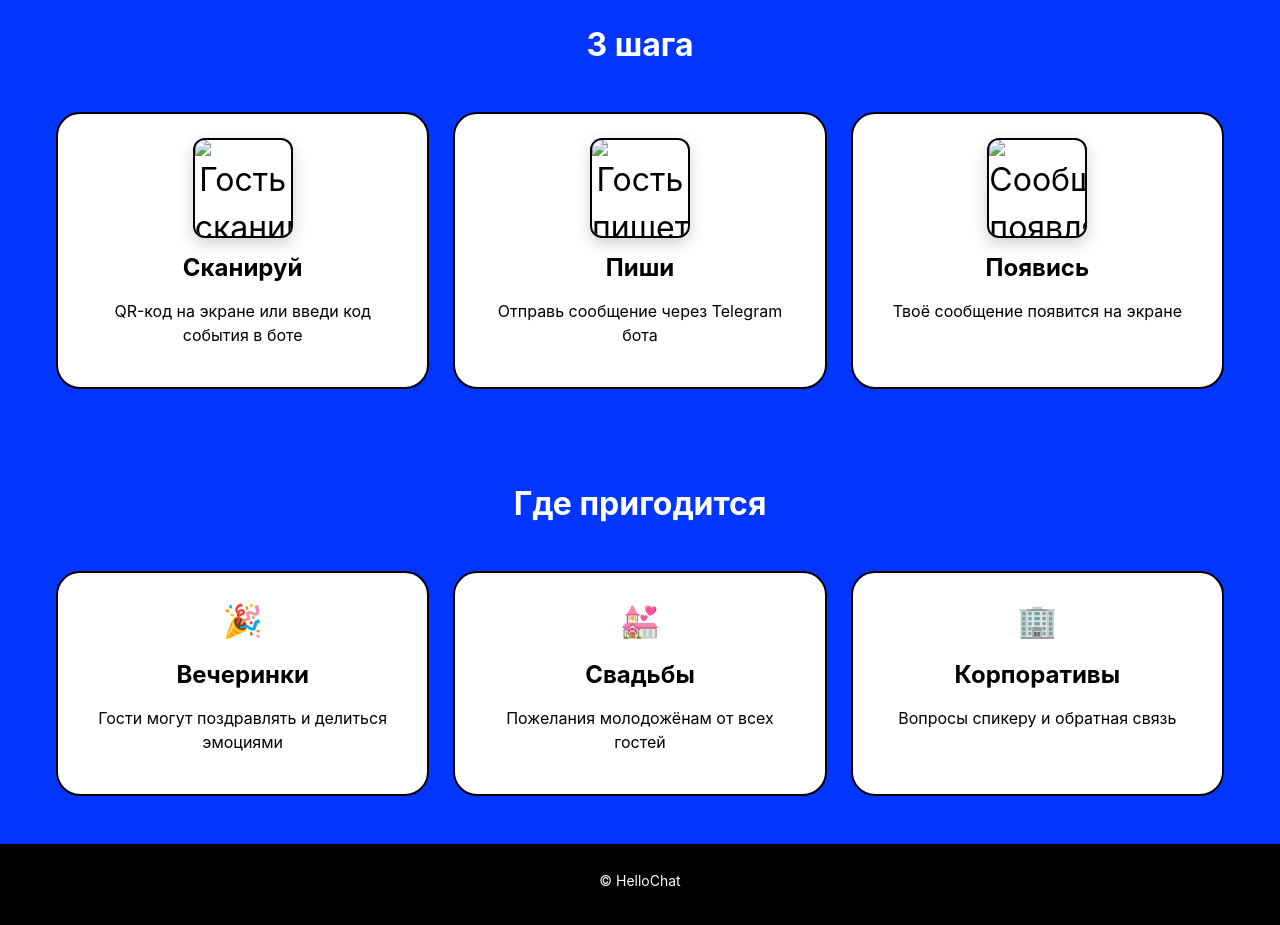
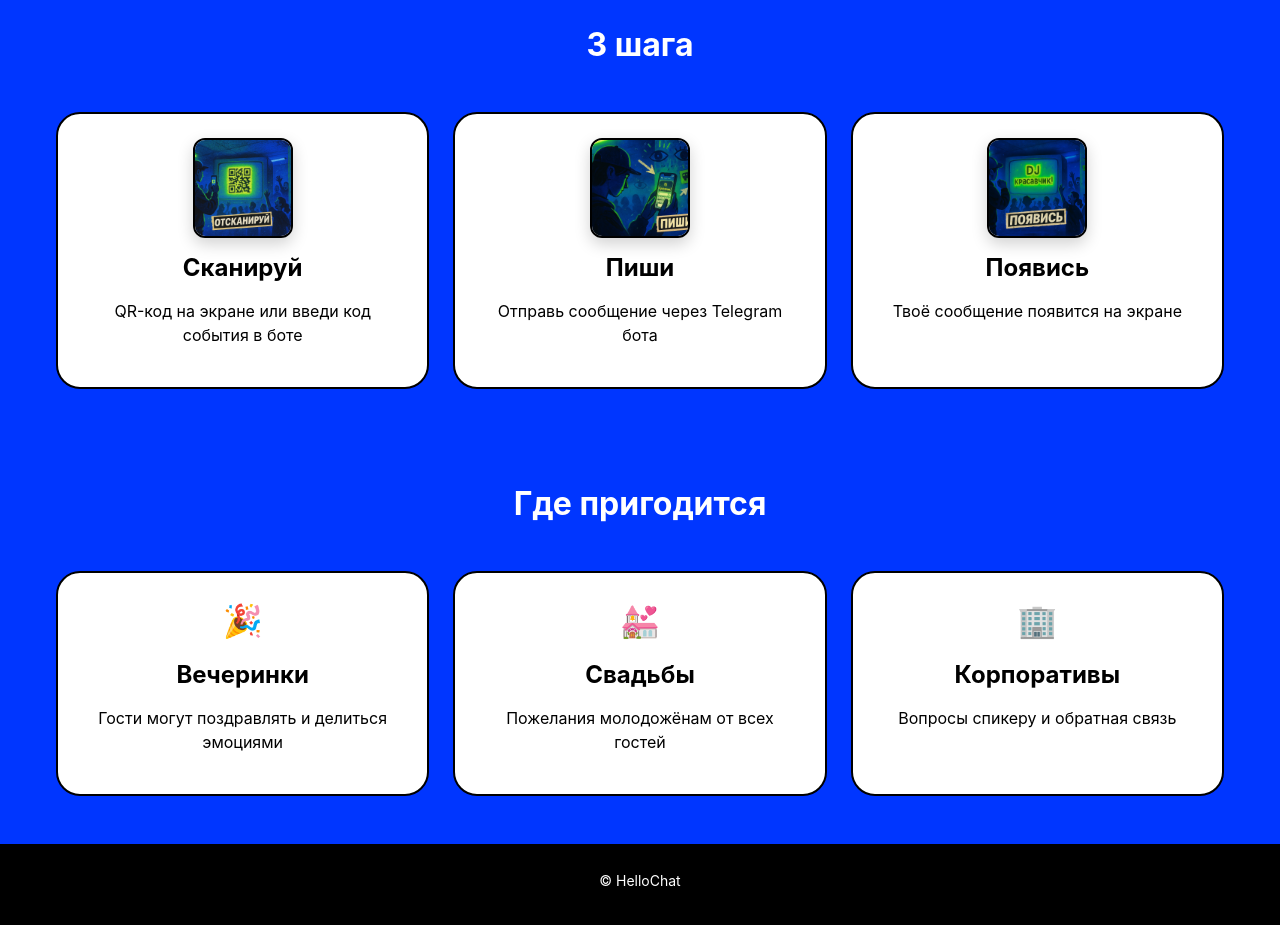
Before and after one commit to Rik1994/test, a website: page index.html in a window 1280 px wide. Shown: the part 1060-1985 px from the top of the page. Drawn offline with Linux system fonts and the light colour scheme.

Commit message:
Обновил index.html — исправил пути к изображениям

```diff
--- a/index.html
+++ b/index.html
@@ -3,7 +3,7 @@
 <head>
     <meta charset="UTF-8">
     <meta name="viewport" content="width=device-width, initial-scale=1.0">
-    <title>HelloChat — Шутки.Пожелание.Чат.</title>
+    <title>HelloChat — Шутки. Пожелание. Чат.</title>
     <link rel="stylesheet" href="assets/style.css">
 </head>
 <body class="theme-light">
@@ -40,27 +40,28 @@
             </div>
         </section>
 
+        <!-- === Блок "3 шага" === -->
         <section class="steps">
             <div class="container">
                 <h2>3 шага</h2>
                 <div class="cards">
                     <div class="card">
                         <div class="card-icon">
-                            <img src="assets/steps/scan.jpg" alt="Гость сканирует QR-код ZABOR" />
+                            <img src="assets/scan.jpg" alt="Гость сканирует QR-код ZABOR">
                         </div>
                         <h3>Сканируй</h3>
                         <p>QR-код на экране или введи код события в боте</p>
                     </div>
                     <div class="card">
                         <div class="card-icon">
-                            <img src="assets/steps/write.jpg" alt="Гость пишет сообщение для ZABOR" />
+                            <img src="assets/write.jpg" alt="Гость пишет сообщение для ZABOR">
                         </div>
                         <h3>Пиши</h3>
                         <p>Отправь сообщение через Telegram бота</p>
                     </div>
                     <div class="card">
                         <div class="card-icon">
-                            <img src="assets/steps/appear.jpg" alt="Сообщение появляется на экране ZABOR" />
+                            <img src="assets/appear.jpg" alt="Сообщение появляется на экране ZABOR">
                         </div>
                         <h3>Появись</h3>
                         <p>Твоё сообщение появится на экране</p>
@@ -69,6 +70,7 @@
             </div>
         </section>
 
+        <!-- === Блок "Где пригодится" === -->
         <section class="use-cases">
             <div class="container">
                 <h2>Где пригодится</h2>
```
